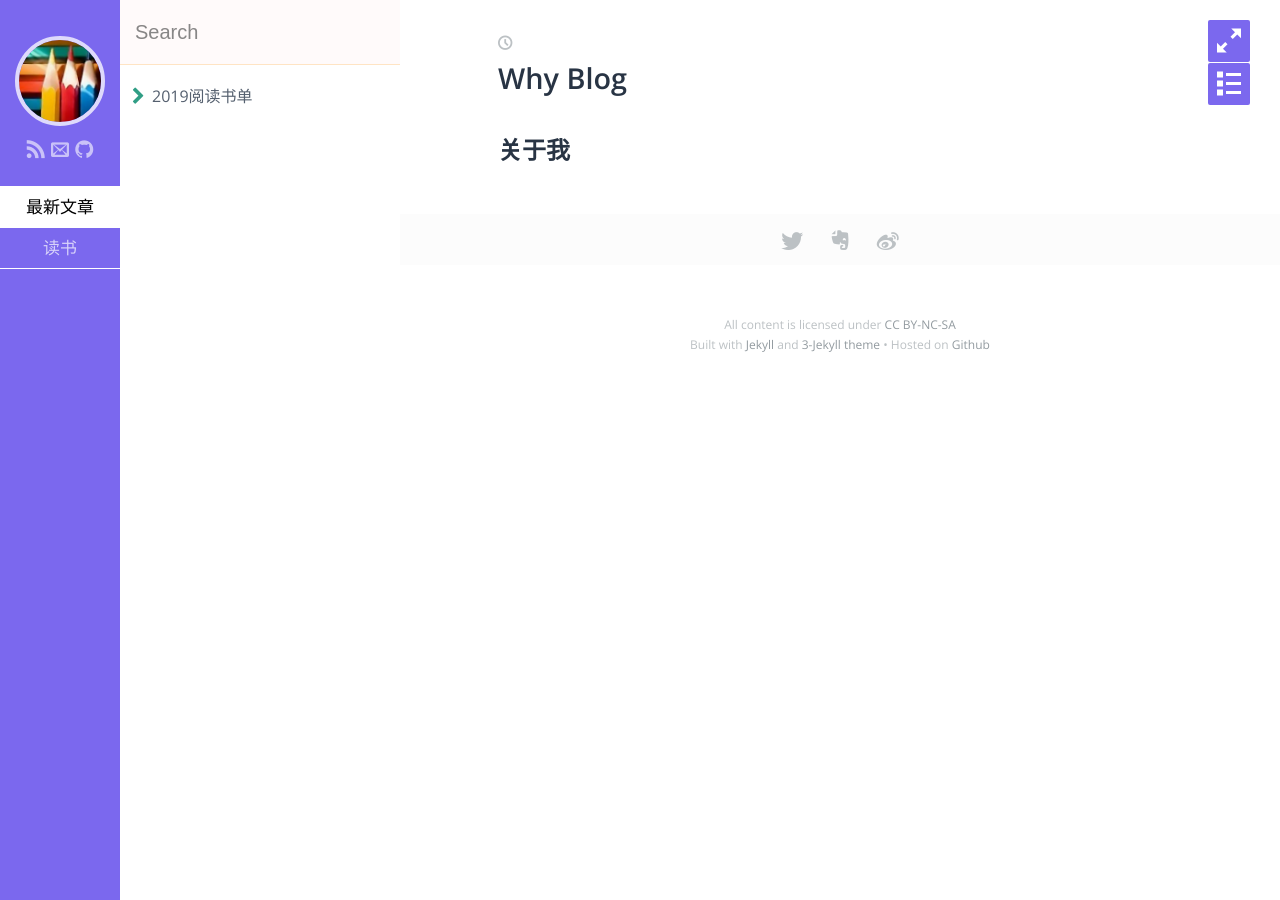
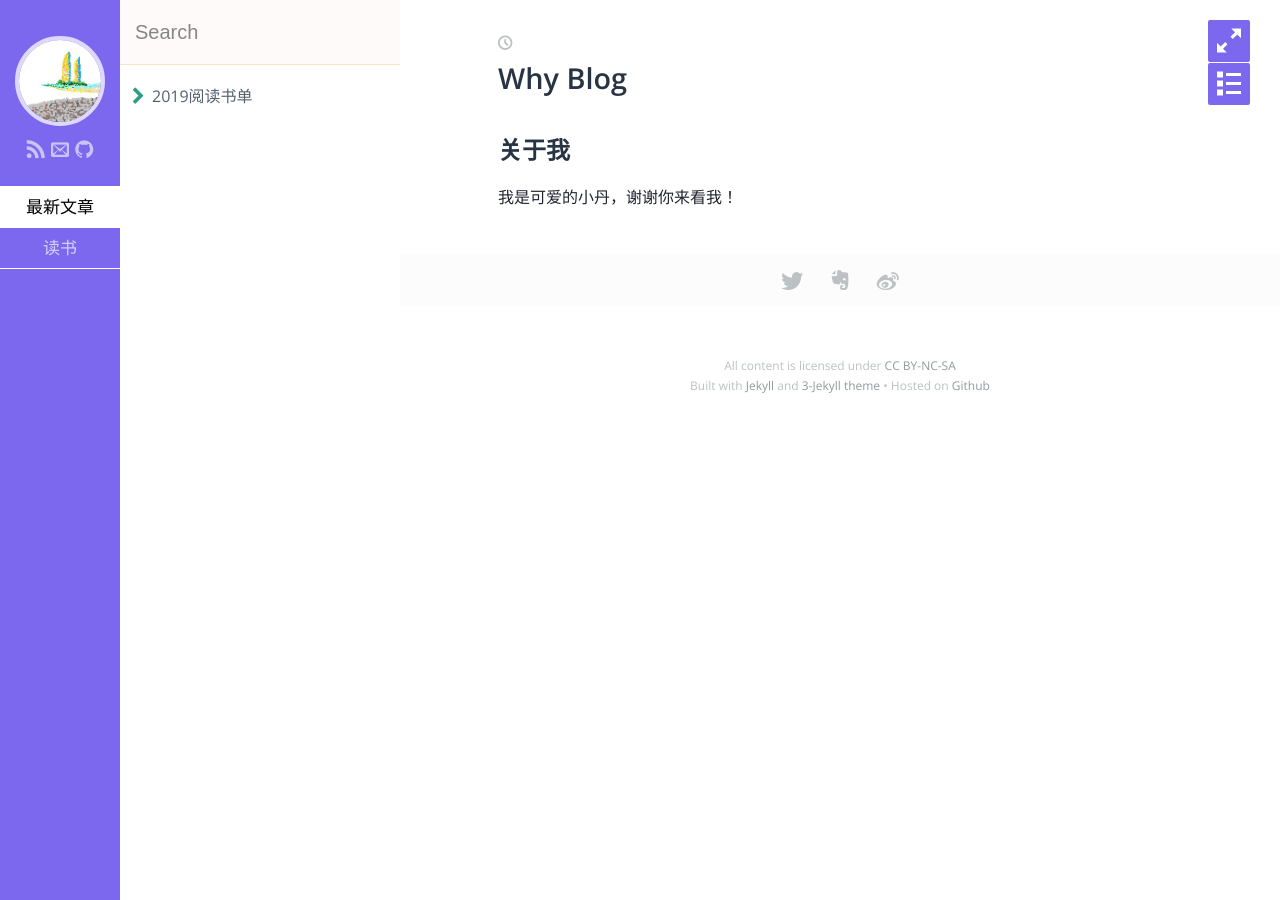
Before and after one commit to ludandandan/ludandandan.github.io, a Jekyll site: the page built from index.md, in a window 1280 px wide. Built offline with Jekyll 4.4.1, drawn with Linux system fonts in a browser that asks for light colours; some web fonts are replaced.

Commit message:
update avatar

```diff
--- a/index.md
+++ b/index.md
@@ -4,3 +4,4 @@ layout: post
 ---
 
 ## 关于我
+我是可爱的小丹，谢谢你来看我！
```
Also changed, not shown: avatar.png, favicon.ico.
